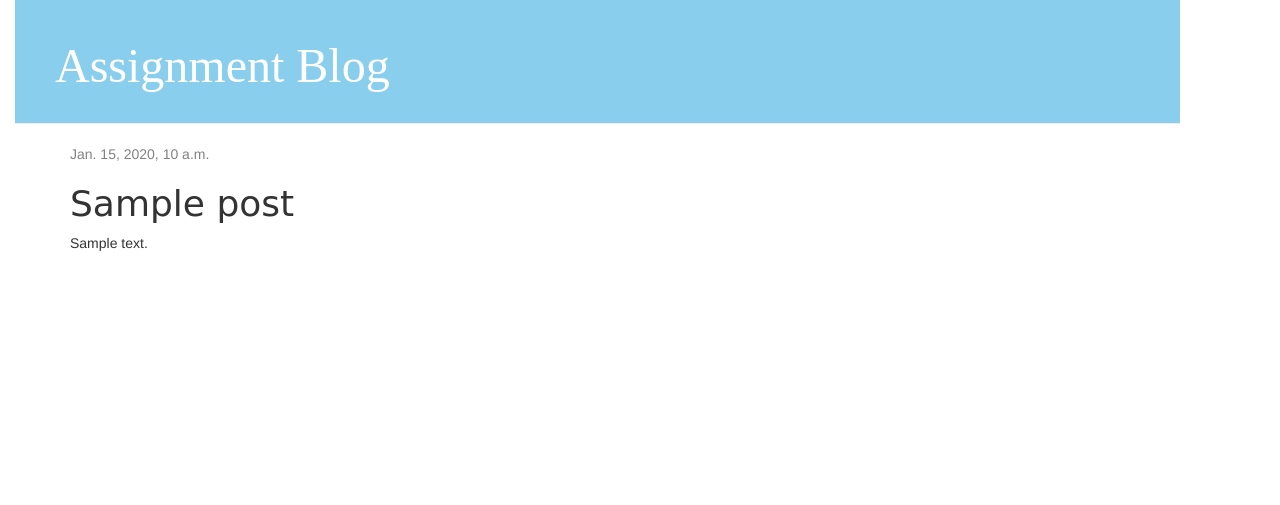
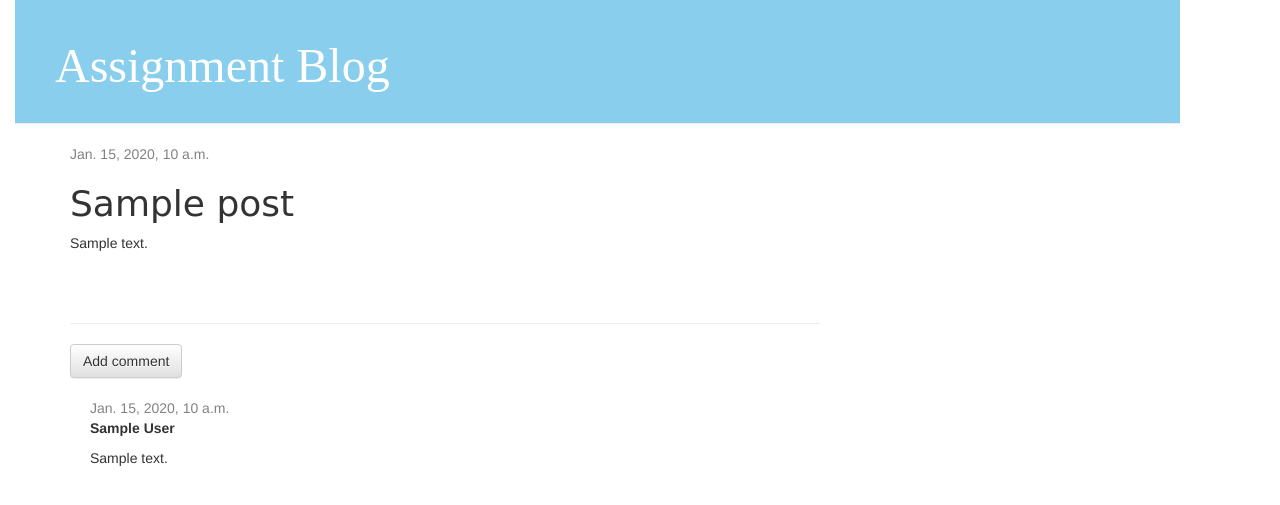
Before and after one commit to SunginH345/my-assignment, a Django app: page /post/1/ in a window 1280 px wide. Shown: the top 505 px of the page. Run offline with Django 3.2, Linux system fonts and the light colour scheme; tables that the repository leaves empty hold one stand-in row (values such as "Sample post"); some libraries are stand-ins or nearby versions.

Commit message:
Added views to create comment.

```diff
--- a/blog/admin.py
+++ b/blog/admin.py
@@ -1,4 +1,5 @@
 from django.contrib import admin
-from .models import Post
+from .models import Post, Comment
 
 admin.site.register(Post)
+admin.site.register(Comment)
--- a/blog/models.py
+++ b/blog/models.py
@@ -18,3 +18,20 @@ class Post(models.Model):
 
 	def __str__(self):
 		return self.title
+
+	def approved_comments(self):
+		return self.comments.filter(approved_comment=True)
+
+class Comment(models.Model):
+	post = models.ForeignKey('blog.Post', on_delete=models.CASCADE, related_name='comments')
+	author = models.CharField(max_length=200)
+	text = models.TextField()
+	created_date = models.DateTimeField(default=timezone.now)
+	approved_comment = models.BooleanField(default=False)
+
+	def approve(self):
+		self.approved_comment = True
+		self.save()
+
+	def __str__(self):
+		return self.text
--- a/blog/static/css/blog.css
+++ b/blog/static/css/blog.css
@@ -17,6 +17,10 @@ h1 a {
 
 .content {
     margin-left: 40px;
+}
+
+.comment {
+    margin: 20px 0px 20px 20px;
 }
 
 h1, h2, h3, h4 {
--- a/blog/templates/blog/post_detail.html
+++ b/blog/templates/blog/post_detail.html
@@ -13,4 +13,23 @@
         <h1>{{ post.title }}</h1>
         <p>{{ post.text|linebreaksbr }}</p>
     </div>
+<hr>
+<a class="btn btn-default" href="{% url 'add_comment_to_post' pk=post.pk %}">Add comment</a>
+{% for comment in post.comments.all %}
+    {% if user.is_authenticated or comment.approved_comment %}
+    <div class="comment">
+        <div class="date">
+            {{ comment.created_date }}
+            {% if not comment.approved_comment %}
+                <a class="btn btn-default" href="{% url 'comment_remove' pk=comment.pk %}"><span class="glyphicon glyphicon-remove"></span></a>
+                <a class="btn btn-default" href="{% url 'comment_approve' pk=comment.pk %}"><span class="glyphicon glyphicon-ok"></span></a>
+            {% endif %}
+        </div>
+        <strong>{{ comment.author }}</strong>
+        <p>{{ comment.text|linebreaks }}</p>
+    </div>
+    {% endif %}
+{% empty %}
+    <p>No comments here yet :(</p>
+{% endfor %}
 {% endblock %}
--- a/blog/templates/blog/post_list.html
+++ b/blog/templates/blog/post_list.html
@@ -8,6 +8,7 @@
             </div>
             <h1><a href="{% url 'post_detail' pk=post.pk %}">{{ post.title }}</a></h1>
             <p>{{ post.text|linebreaksbr }}</p>
+            <a href="{% url 'post_detail' pk=post.pk %}">Comments: {{ post.approved_comments.count }}</a>
         </div>
     {% endfor %}
-{% endblock %}
+{% endblock content %}
--- a/blog/urls.py
+++ b/blog/urls.py
@@ -6,4 +6,7 @@ urlpatterns = [
 	path('post/<int:pk>/', views.post_detail, name='post_detail'),
 	path('post/new', views.post_new, name='post_new'),
 	path('post/<int:pk>/edit/', views.post_edit, name='post_edit'),
+	path('post/<int:pk>/comment/', views.add_comment_to_post, name='add_comment_to_post'),
+	path('comment/<int:pk>/approve/', views.comment_approve, name='comment_approve'),
+	path('comment/<int:pk>/remove/', views.comment_remove, name='comment_remove'),
 ]
--- a/blog/views.py
+++ b/blog/views.py
@@ -1,8 +1,9 @@
 from django.shortcuts import render, get_object_or_404
 from django.utils import timezone
-from .models import Post
-from .forms import PostForm
+from .models import Post, Comment
+from .forms import PostForm, CommentForm
 from django.shortcuts import redirect
+from django.contrib.auth.decorators import login_required
 
 def post_list(request):
 	posts = Post.objects.filter(published_date__lte=timezone.now()).order_by('published_date')
@@ -38,3 +39,28 @@ def post_edit(request, pk):
     else:
         form = PostForm(instance=post)
     return render(request, 'blog/post_edit.html', {'form': form})
+
+def add_comment_to_post(request, pk):
+    post = get_object_or_404(Post, pk=pk)
+    if request.method == "POST":
+        form = CommentForm(request.POST)
+        if form.is_valid():
+            comment = form.save(commit=False)
+            comment.post = post
+            comment.save()
+            return redirect('post_detail', pk=post.pk)
+    else:
+        form = CommentForm()
+    return render(request, 'blog/add_comment_to_post.html', {'form': form})
+
+@login_required
+def comment_approve(request, pk):
+    comment = get_object_or_404(Comment, pk=pk)
+    comment.approve()
+    return redirect('post_detail', pk=comment.post.pk)
+
+@login_required
+def comment_remove(request, pk):
+    comment = get_object_or_404(Comment, pk=pk)
+    comment.delete()
+    return redirect('post_detail', pk=comment.post.pk)
```
Also changed, not shown: blog/forms.py (+7 -2 lines), blog/templates/blog/add_comment_to_post.html (added, +9 -0 lines), blog/migrations/0002_comment.py (added).
